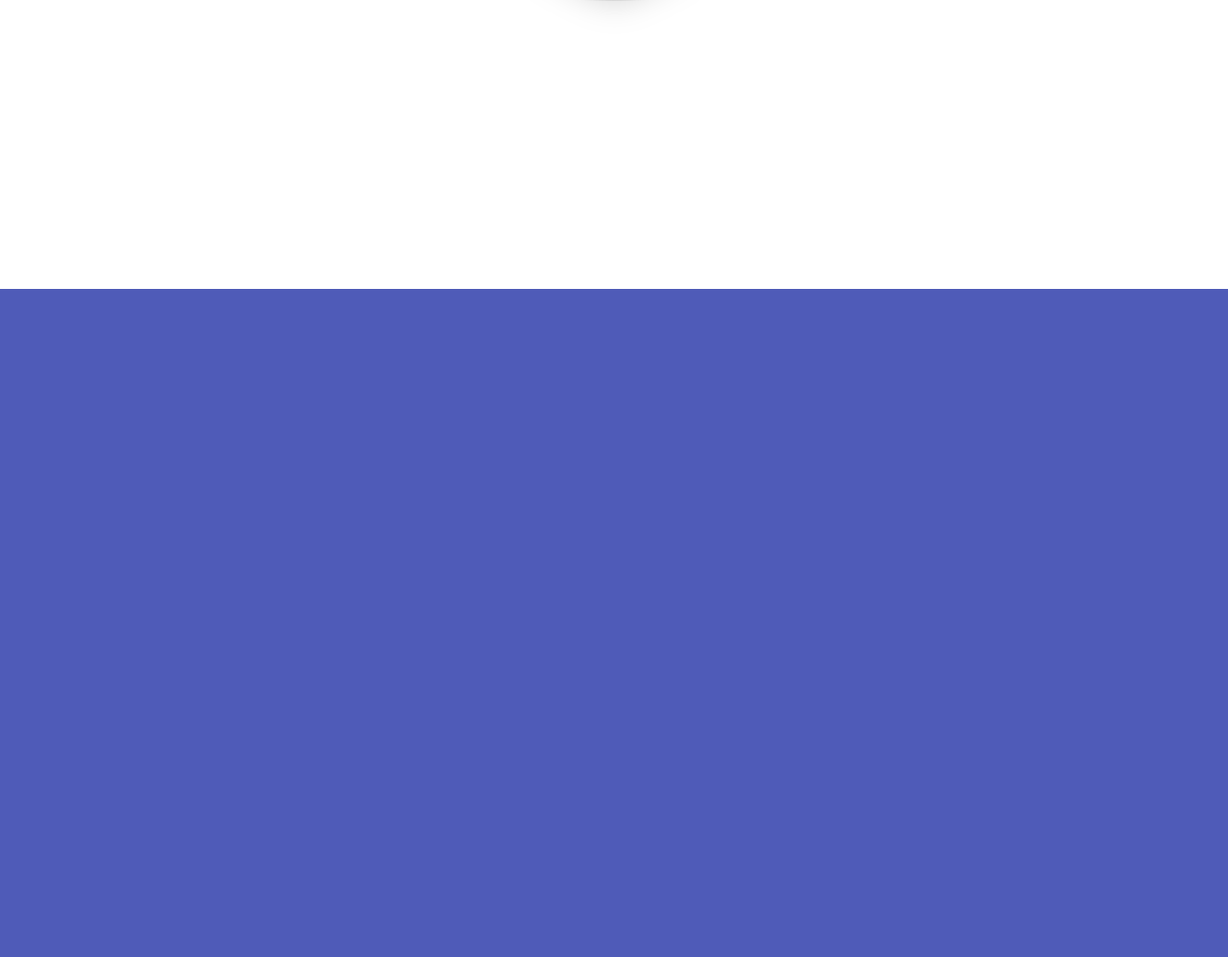
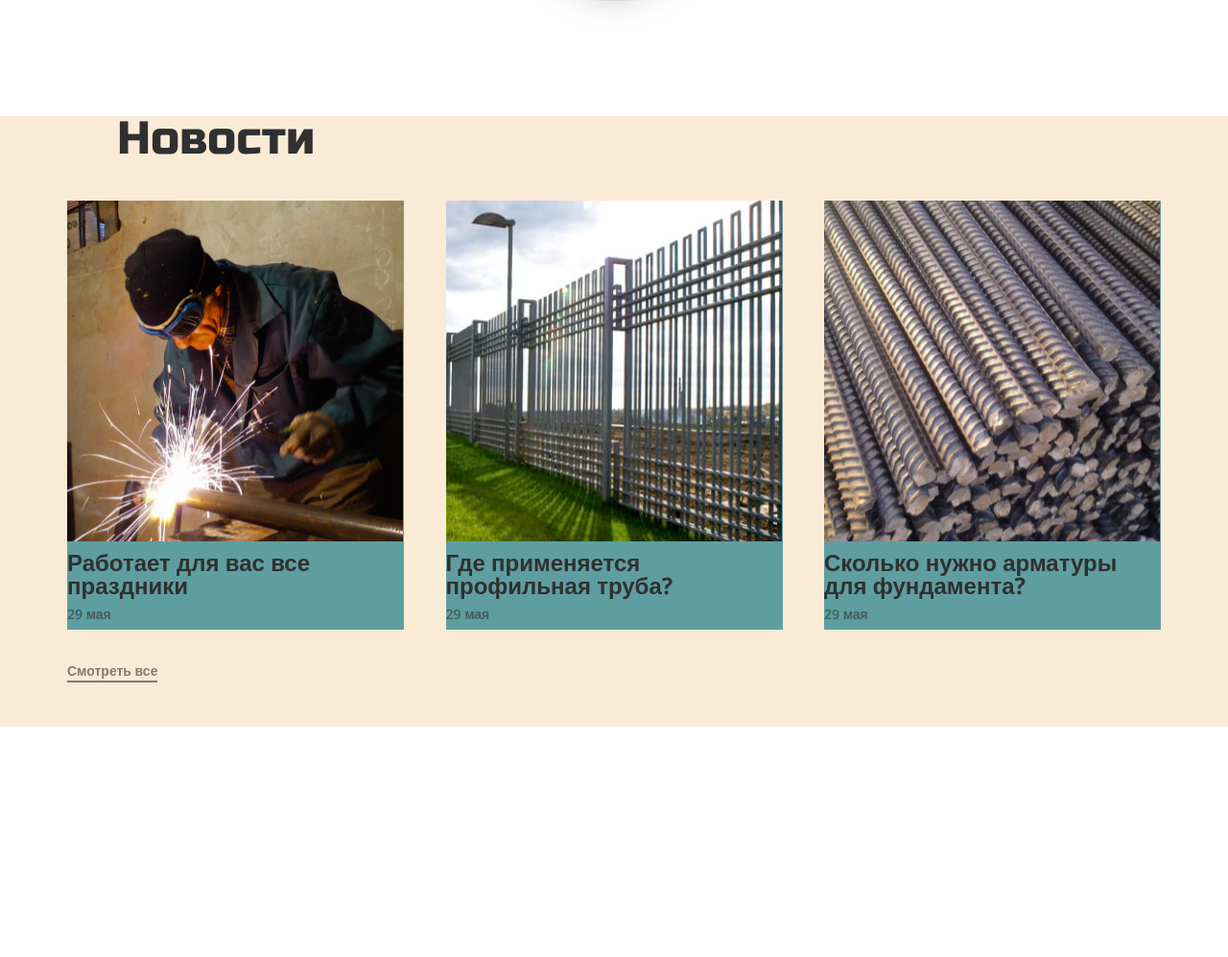
Before and after one commit to verslibremd/step2020, a PHP site: page /metall.html in a window 1280 px wide. Shown: the part 3999-4996 px from the top of the page at 96% size. Run offline with PHP 8.4, Linux system fonts and the light colour scheme.

Commit message:
сделал блок news. осталось почистить код

```diff
--- a/projects from phpstorm/metall.css
+++ b/projects from phpstorm/metall.css
@@ -554,14 +554,86 @@ body{
     margin-top: 20px;
 }
 
+/*--------------------*/
 
+.news{
+    margin-top: 120px;
+    background-color: antiquewhite;
+}
 
+.news__grid{
+    height: 636px;
+}
+.news__title{
+    font-family: 'Russo One', sans-serif;
+    font-size: 48px;
+    font-weight: normal;
+    line-height: 100%;
+    color: #303030;
+    margin-left: 52px;
+}
 
+.news__content{
+    display: flex;
+    flex-direction: row;
+    justify-content: space-between;
+}
 
+.news__block{
+    width: 351px;
+    height: 447px;
+    background-color: cadetblue;
+    display: flex;
+    flex-direction: column;
+}
 
+.cards__img-one{
+    background-image: url("img/lesson10/news__block-one.png");
+    width: 350px;
+    height: 370px;
+}
+.cards__img-two{
+    background-image: url("img/lesson10/cards__img-two.png");
+    width: 350px;
+    height: 370px;
+}
+.cards__img-three{
+    background-image: url("img/lesson10/cards__img-three.png");
+    width: 350px;
+    height: 370px;
+}
 
+.cards__text{
+    font-family: 'Open Sans', sans-serif;
+    font-weight: bold;
+    font-size: 24px;
+    color: #303030;
+    line-height: 100%;
+    margin-block-start: 0;
+    margin-block-end: 0;
+    margin-top: 10px;
+}
+.cards__date{
+    font-family: 'Open Sans', sans-serif;
+    font-weight: 600;
+    font-size: 14px;
+    line-height: 40%;
+    color: rgba(48,48,48,0.6);
+    margin-top: 15px;
+}
 
-
+.cards__all{
+    font-family: 'Open Sans', sans-serif;
+    font-weight: 600;
+    font-size: 14px;
+    line-height: 40%;
+    color: rgba(48,48,48,0.6);
+    margin-top: 40px;
+    text-decoration: none;
+    border-bottom: 2px solid rgba(48,48,48,0.6);
+    padding-bottom: 7px;
+    display: inline-block;
+}
 
 
 
--- a/projects from phpstorm/metall.html
+++ b/projects from phpstorm/metall.html
@@ -174,12 +174,31 @@
                    </div>
                </div>
            </div>
-
-
-
-
        </div>
    </section>
+    <section class="news">
+        <div class="grid news__grid">
+            <h1 class="news__title">Новости</h1>
+            <div class="news__content cards">
+                <div class="news__block">
+                    <div class="cards__img-one"></div>
+                    <p class="cards__text">Работает для вас все<br> праздники</p>
+                    <p class="cards__date">29 мая</p>
+                </div>
+                <div class="news__block">
+                    <div class="cards__img-two"></div>
+                    <p class="cards__text">Где применяется<br> профильная труба?</p>
+                    <p class="cards__date">29 мая</p>
+                </div>
+                <div class="news__block">
+                    <div class="cards__img-three"></div>
+                    <p class="cards__text">Сколько нужно арматуры<br> для фундамента?</p>
+                    <p class="cards__date">29 мая</p>
+                </div>
+            </div>
+            <a class="cards__all cards__all--underline" href="#">Смотреть все</a>
+        </div>
+    </section>
 
 
 
```
Also changed, not shown: projects from phpstorm/img/lesson10/cards__img-three.png (added), projects from phpstorm/img/lesson10/cards__img-two.png (added), projects from phpstorm/img/lesson10/news__block-one.png (added).
